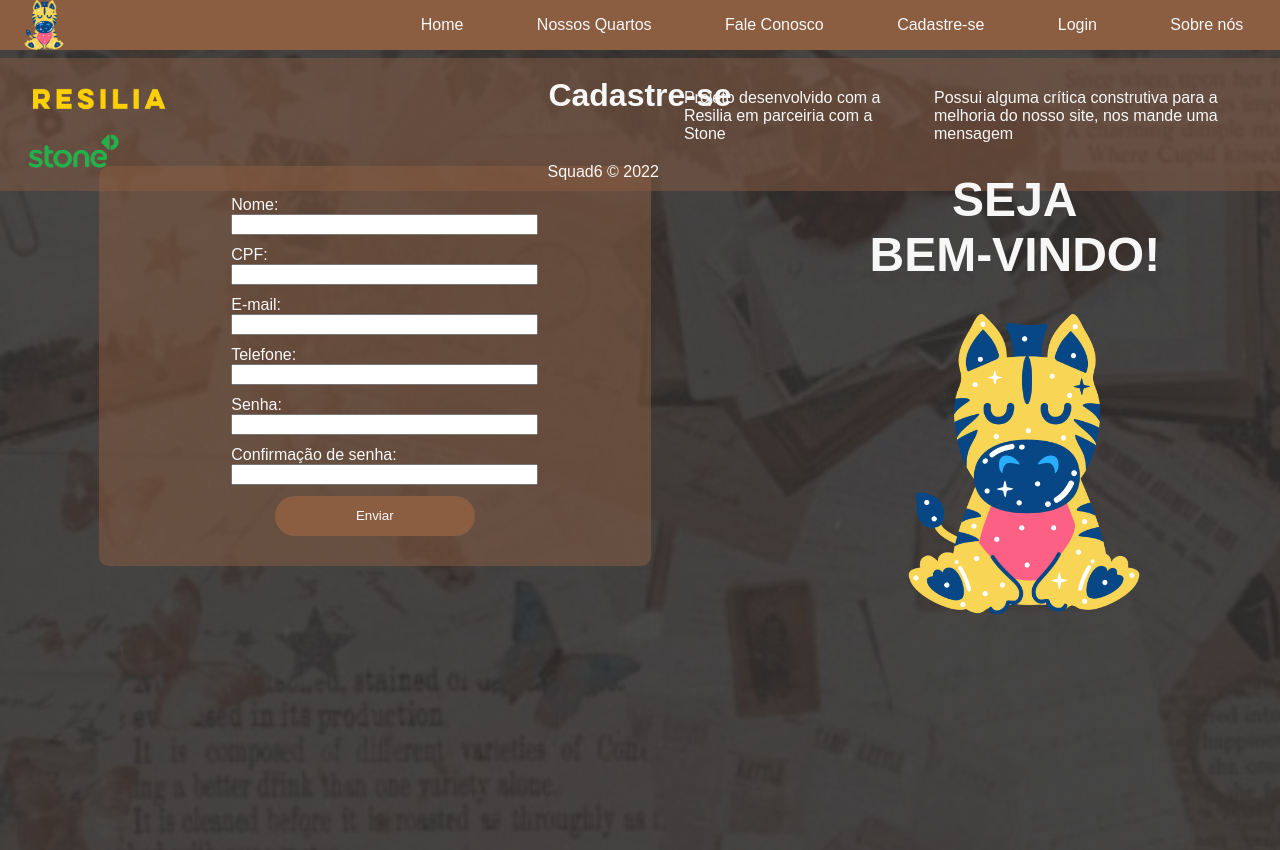
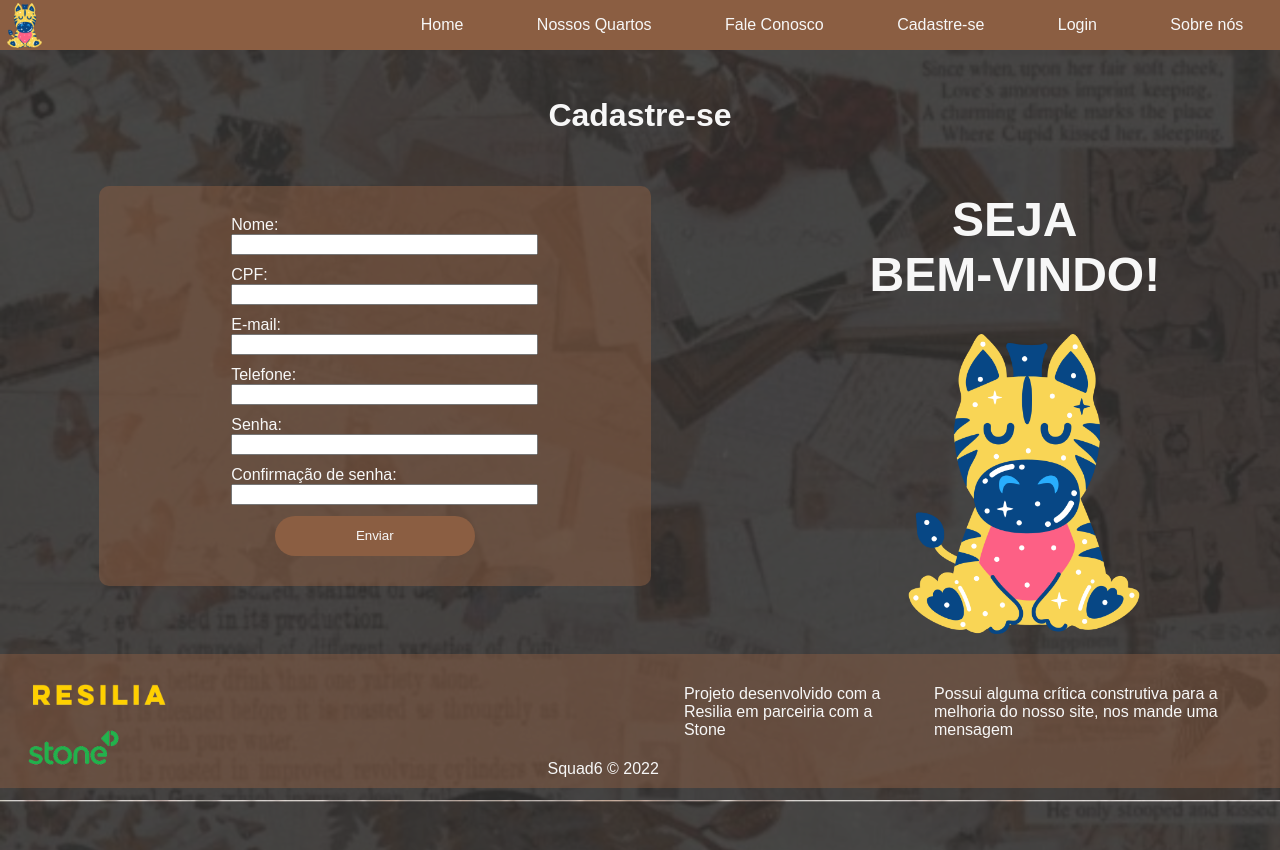
Before and after one commit to imogawa/Hotel-Transilvania, a React (Create React App) app: page /cadastro in a window 1280 px wide. Built offline with nearby package versions, Linux system fonts and the light colour scheme.

Commit message:
Ajuste de posicionamento do footer

```diff
--- a/public/index.html
+++ b/public/index.html
@@ -44,8 +44,8 @@
         margin: 0;
         padding: 0;
         background-image: url("background.png");
-        background-repeat: repeat-y;
-        background-size: auto;
+        background-repeat: repeat;
+        background-size: cover;
         height: 100%;
         font-family: Arial, Helvetica, sans-serif;
         color: rgb(247, 247, 247);
--- a/src/components/Footer/Footer.module.css
+++ b/src/components/Footer/Footer.module.css
@@ -1,7 +1,6 @@
 footer{
     background-color: rgba(139, 94, 66, 0.486);
     display: flex;
-    min-height: 100%;
 }
 
 footer > .logos{
--- a/src/components/Header/Header.jsx
+++ b/src/components/Header/Header.jsx
@@ -9,7 +9,9 @@ export default function Header(){
     return (
         <header>
             <div>
-                <img src={logo} alt="Logo" />
+                <Link to="/">
+                    <img src={logo} className={style.logoHeader} alt="Logo" />
+                </Link>
             </div>
             <nav>
                 {itens.map((item, index)=>{
--- a/src/components/Header/Header.module.css
+++ b/src/components/Header/Header.module.css
@@ -44,3 +44,8 @@ li{
 li:hover{
     color: rgb(252, 144, 69);
 }
+
+.logoHeader{
+    height: 45px;
+    margin-top: 2.5px;
+}
--- a/src/pages/Cadastro/Cadastro.module.css
+++ b/src/pages/Cadastro/Cadastro.module.css
@@ -1,8 +1,10 @@
 .cadastro{
+    padding-top: 20px;
+    padding-bottom: 20px;
     display: flex;
     flex-direction: column;
     width: 100%;
-    height: 1vh;
+    height: fit-content;
 }
 
 .cadastro > h2 {
```
Also changed, not shown: 1 other file (tests, documents, lock files or other folders).
